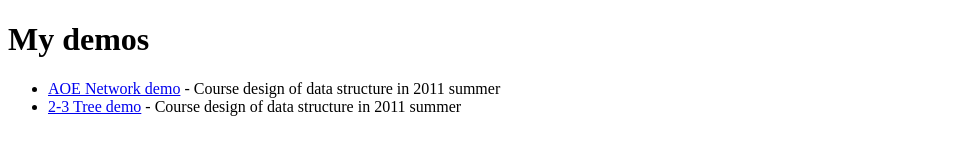
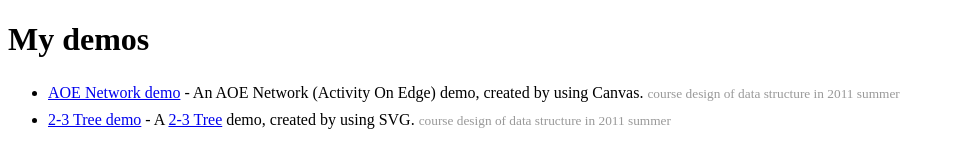
Before and after one commit to upsuper/upsuper.github.com, a plain HTML site: page demos/index.html in a window 1280 px wide. Shown: the whole page, without its empty margins (0-955 px from the left). Drawn offline with Linux system fonts and the light colour scheme.

Commit message:
modify demo index

```diff
--- a/demos/index.html
+++ b/demos/index.html
@@ -3,12 +3,16 @@
 <head>
     <meta charset="UTF-8">
     <title>My Demos</title>
+    <style type="text/css">
+        li { line-height: 162%; }
+        small { color: #999; }
+    </style>
 </head>
 <body>
     <h1>My demos</h1>
     <ul>
-        <li><a href="./aoe-network/">AOE Network demo</a> - Course design of data structure in 2011 summer</li>
-        <li><a href="./2-3-tree/">2-3 Tree demo</a> - Course design of data structure in 2011 summer</li>
+        <li><a href="./aoe-network/">AOE Network demo</a> - An AOE Network (Activity On Edge) demo, created by using Canvas. <small>course design of data structure in 2011 summer</small></li>
+        <li><a href="./2-3-tree/">2-3 Tree demo</a> - A <a href="http://en.wikipedia.org/wiki/2-3_tree" rel="nofollow">2-3 Tree</a> demo, created by using SVG. <small>course design of data structure in 2011 summer</small></li>
     </ul>
 </body>
 </html>
```
